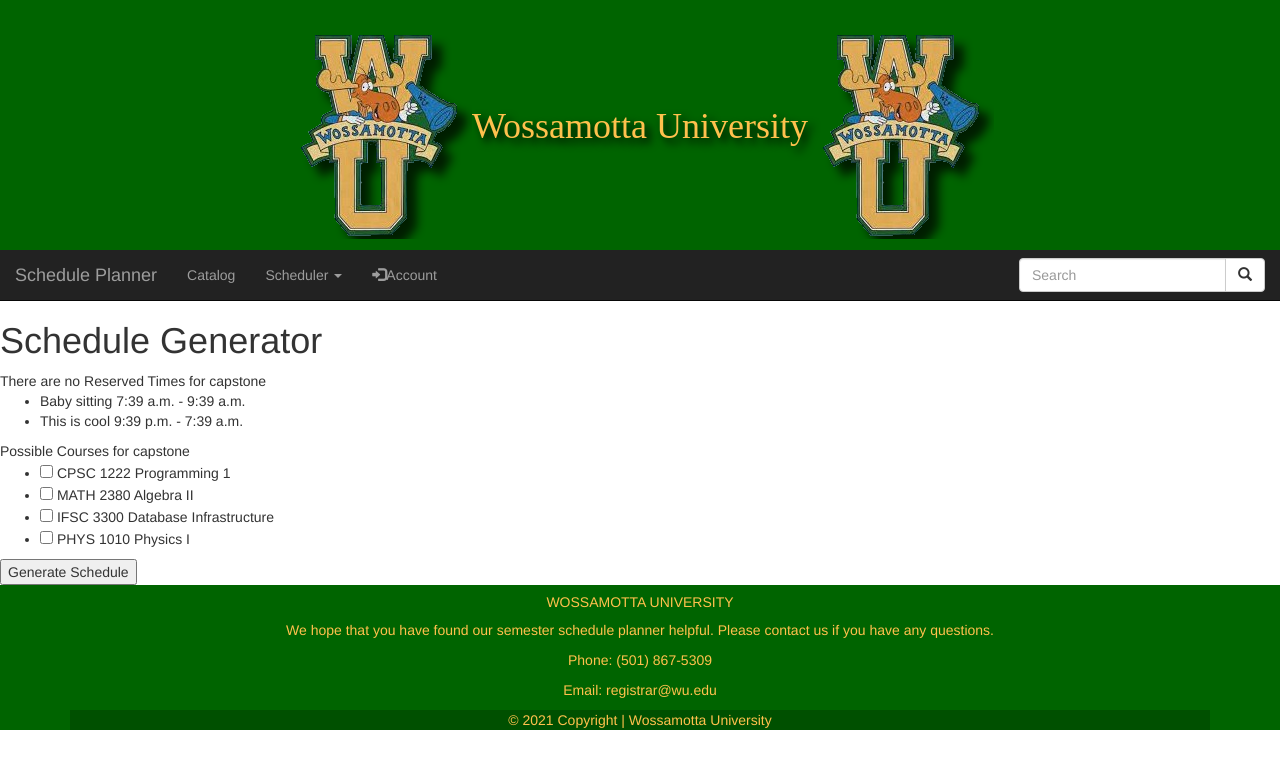
After one commit to zgjohnson/semesterScheduler, a Django app: page /schedule_generator/ in a window 1280 px wide. The commit adds this page. Shown: the top 769 px of the page. Run offline with Django 3.2, Linux system fonts and the light colour scheme; a user stored in the database is signed in; data comes from the database, SQL or seed files in the repository; both versions use the stored data as it was after the commit; some libraries are stand-ins or nearby versions.

Commit message:
Working on Scheduler Generator logic

```diff
--- a/catalog/forms.py
+++ b/catalog/forms.py
@@ -17,6 +17,7 @@ class ReservedTimeForm(forms.ModelForm):
 
     class Meta:
         model = ReservedTime
-        fields = ['description', 'start_Time', 'end_Time']
+        fields = ['description', 'reserved_Day', 'start_Time', 'end_Time']
+
         widgets = {'start_Time': forms.TimeInput(attrs={'type': 'time'}),
                    'end_Time': forms.TimeInput(attrs={'type': 'time'})}
--- a/catalog/models.py
+++ b/catalog/models.py
@@ -69,6 +69,23 @@ class ReservedTime(models.Model):
     start_Time = models.TimeField()
     end_Time = models.TimeField()
     description = models.CharField(max_length=150)
+    DAY_CHOICES = [
+        ('Monday', 'Monday'),
+        ('Tuesday', 'Tuesday'),
+        ('Wednesday', 'Wednesday'),
+        ('Thursday', 'Thursday'),
+        ('Friday', 'Friday')
+    ]
+
+    reserved_Day = models.CharField(max_length=10, choices=DAY_CHOICES, default='')
 
     def __str__(self):
         return self.description
+
+
+class Schedule(models.Model):
+    sections = models.ManyToManyField(Section)
+    user = models.ForeignKey(User, on_delete=models.CASCADE)
+
+    def __str__(self):
+        return self.user + "Schedule"
--- a/catalog/templates/base.html
+++ b/catalog/templates/base.html
@@ -19,7 +19,7 @@
         footer {
         background-color: darkgreen;
         color: #ffc14d;
-        position: absolute; {# this needs to be changed #}
+        position: relative; {# this needs to be changed #}
         bottom: 0;
         width: 100%;
         }
@@ -65,7 +65,7 @@
         <ul class="dropdown-menu">
           <li><a href="{% url 'designatedCourses' %}">Possible Courses</a></li>
           <li><a href="{% url 'reservedTimes' %}">Reserved Times</a></li>
-          <li><a href="#">Schedule Generator</a></li>
+          <li><a href="{% url 'scheduleGenerator' %}">Schedule Generator</a></li>
           <li><a href="#">Saved Schedules</a></li>
         </ul>
       </li>
--- a/catalog/templates/designatedCourses.html
+++ b/catalog/templates/designatedCourses.html
@@ -20,7 +20,7 @@
 
 
         </ul>
-             <input type="submit" value="Add to Designated Courses">
+             <input type="submit" value="Add to Possible Courses">
     </form>
 
     <br>
--- /dev/null
+++ b/catalog/templates/scheduleGenerator.html
@@ -0,0 +1,50 @@
+{% extends "base.html" %}
+
+{% block content %}
+    <h1>Schedule Generator</h1>
+
+
+    {% if rt == None %}
+        There are no Reserved Times for {{ user.username }}
+
+    {% else %}
+
+         Reserved Times for {{ user.username }}
+
+    {% endif %}
+
+
+
+    <ul>
+        {% for rt in reservedTimes %}
+            <li>
+                {{ rt.description }} {{ rt.reserved_Day }} {{ rt.start_Time }} - {{ rt.end_Time }}
+            </li>
+        {% endfor %}
+    </ul>
+
+    Possible Courses for {{ user.username }}
+
+    <form action="{% url 'scheduleGenerator' %}" method="POST">
+
+        {% csrf_token %}
+        <ul>
+
+            {% for course in possibleCourses %}
+
+                <li>
+                    <input id="" type="checkbox" value="{{ course.id }}" name="choices">
+                    {{ course.department_ID }}
+                    {{ course.course_Number }}
+                    {{ course.course_Title }}
+                </li>
+
+            {% endfor %}
+
+
+        </ul>
+             <input type="submit" value="Generate Schedule">
+    </form>
+
+
+{% endblock %}
--- a/catalog/views.py
+++ b/catalog/views.py
@@ -116,6 +116,13 @@ def scheduleGenerator(request):
     except ObjectDoesNotExist:
         rt = None
 
-    dc = current_user.designatedcourses_set.all()
+    dc = DesignatedCourses.objects.filter(user=current_user)
+
+    for user in dc:
+        pc = user.designated_courses.all()
+
+
     if request.method == 'GET':
-        return render(request, 'scheduleGenerator.html', {'reservedTimes': rt})
+        return render(request, 'scheduleGenerator.html', {'reservedTimes': rt, 'possibleCourses': pc})
+    else:
+        return render(request, 'scheduleGenerator.html', {'reservedTimes': rt, 'possibleCourses': pc})
--- a/semesterScheduler/urls.py
+++ b/semesterScheduler/urls.py
@@ -31,4 +31,5 @@ urlpatterns = [
     path('possible_courses/', views.designatedCourses, name='designatedCourses'),
     path('reserved_times/', views.reservedTimes, name='reservedTimes'),
     path('reserved_times/<int:pk>', views.delReservedTime, name='delReservedTime'),
+    path('schedule_generator/', views.scheduleGenerator, name='scheduleGenerator')
 ]
```
Also changed, not shown: catalog/templates/reservedTimes.html (+9 -3 lines), catalog/migrations/0008_reservedtime_reserved_day.py (added), catalog/migrations/0009_auto_20210406_0940.py (added), catalog/migrations/0010_auto_20210406_0950.py (added), catalog/migrations/0011_schedule.py (added), db.sqlite3.
